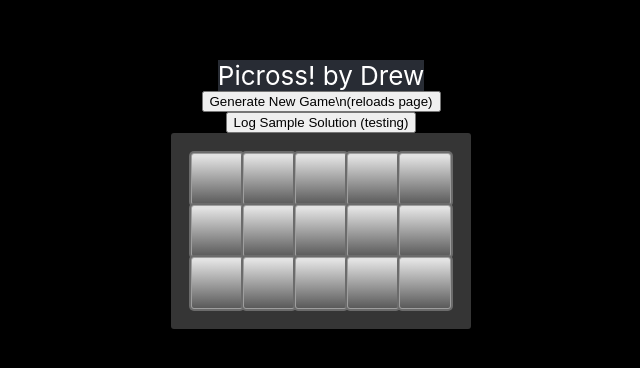
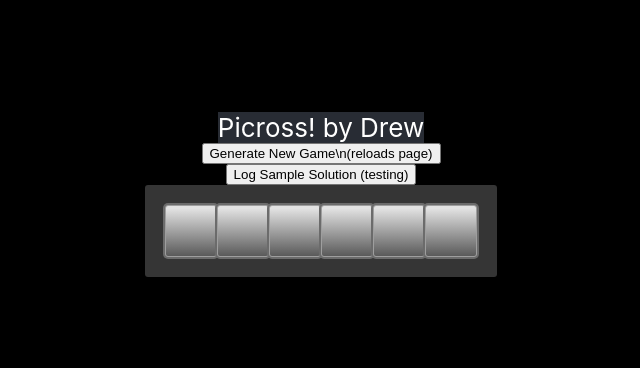
Before and after one commit to DBartleman/Picross, a React (Create React App) app: page / in a window 1280 px wide. Shown: the part 206-574 px from the top of the page, without its empty margins (319-959 px from the left). Built offline with nearby package versions, Linux system fonts and the light colour scheme.

Commit message:
experimental button grid testing

```diff
--- a/src/gameBoardGenerator.js
+++ b/src/gameBoardGenerator.js
@@ -6,37 +6,15 @@ function GameBoardGenerator(grid) {
         e.target.disabled = true;
         //console.log('The button was clicked.');
     }
+    let middle = [];
+    for(let i = 0; i < 6; i++) {
+        middle.push(<button onClick={reveal} className="tileButtonDefault tileButton"> </button>);
+    }
     //TODO: programatically render a grid of various size depending on props sent
+    // <button onClick={reveal} className="tileButtonDefault tileButton"> </button>
     return (
         <div className="gameBoard">
-            <div>
-                {/* <p>1 1 1</p> */}
-                {/* <p>1 1 1</p> */}
-            </div>
-            <div>
-                {/* <p>1 1 1</p> */}
-                <button onClick={reveal} className="tileButtonDefault tileButton"> </button>
-                <button onClick={reveal} className="tileButtonDefault tileButton"> </button>
-                <button onClick={reveal} className="tileButtonDefault tileButton"> </button>
-                <button onClick={reveal} className="tileButtonDefault tileButton"> </button>
-                <button onClick={reveal} className="tileButtonDefault tileButton"> </button>
-            </div>
-            <div>
-                {/* <p>1 1 1 1 1 1</p> */}
-                <button onClick={reveal} className="tileButtonDefault tileButton"> </button>
-                <button onClick={reveal} className="tileButtonDefault tileButton"> </button>
-                <button onClick={reveal} className="tileButtonDefault tileButton"> </button>
-                <button onClick={reveal} className="tileButtonDefault tileButton"> </button>
-                <button onClick={reveal} className="tileButtonDefault tileButton"> </button>
-            </div>
-            <div>
-                {/* <p>1</p> */}
-                <button onClick={reveal} className="tileButtonDefault tileButton"> </button>
-                <button onClick={reveal} className="tileButtonDefault tileButton"> </button>
-                <button onClick={reveal} className="tileButtonDefault tileButton"> </button>
-                <button onClick={reveal} className="tileButtonDefault tileButton"> </button>
-                <button onClick={reveal} className="tileButtonDefault tileButton"> </button>
-            </div>
+            {middle}
         </div>
     );
 }
```
